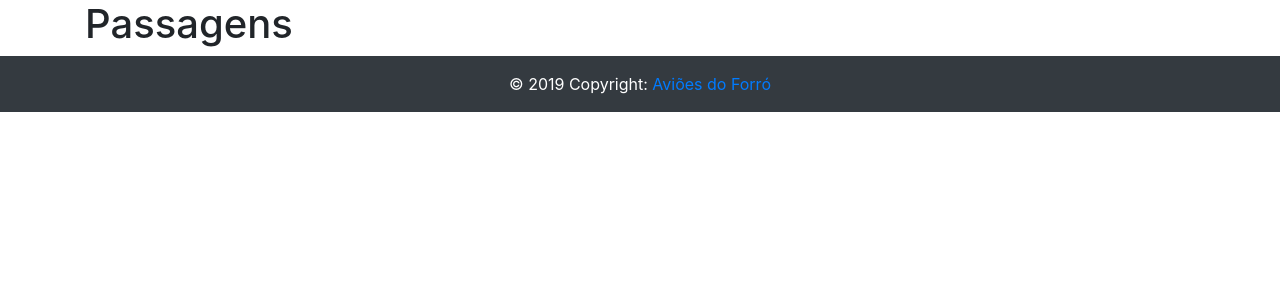
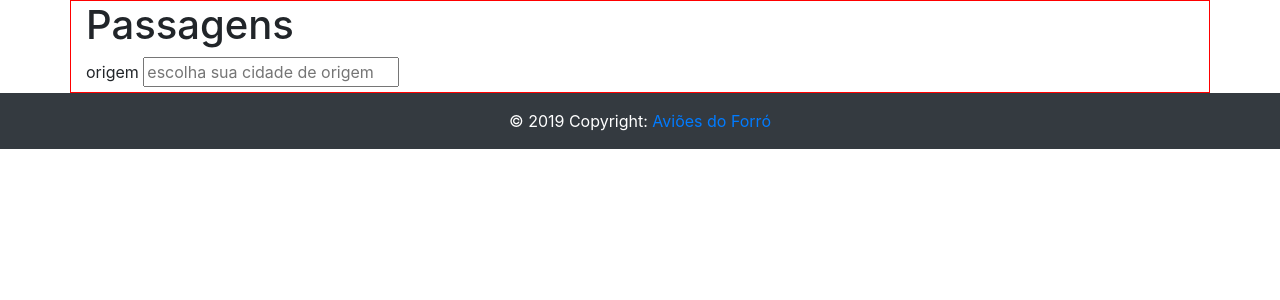
Before and after one commit to DenisCardoso97/TRAB_ProgWEB, a PHP site: page /passagens.php in a window 1280 px wide. Shown: the part 76-376 px from the top of the page. Run offline with PHP 8.4, Linux system fonts and the light colour scheme.

Commit message:
algumas modificações

```diff
--- a/login.php
+++ b/login.php
@@ -60,8 +60,11 @@
                     </div>
                     <button type="submit" class="btn btn-success btn-block">Entrar</button>
 
-                    <div clas>
+                    <div>
                         <span>Não é cadastrado? <a href="cadastrar.php">Cadastre-se</a></span>
+                    </div>
+                    <div  style="margin-top: 60px; color: #e6e8e1; display: flex; justify-content: flex-end">
+                        <span><a href="#">Esqueceu a senha ?</a></span>
                     </div>
                 </form>
                 <!-- /fim form -->
--- a/passagens.php
+++ b/passagens.php
@@ -3,7 +3,16 @@
 <html>
 <?php include("includes/head.php"); ?>
 <head>
+    <meta>
 	<title>Passagens</title>
+
+    <link rel="stylesheet" href="https://stackpath.bootstrapcdn.com/bootstrap/4.3.1/css/bootstrap.min.css" integrity="sha384-ggOyR0iXCbMQv3Xipma34MD+dH/1fQ784/j6cY/iJTQUOhcWr7x9JvoRxT2MZw1T" crossorigin="anonymous">
+
+    <style>
+        .container {
+            border: 1px solid red;
+        }
+    </style>
 </head>
 <body>
     <!-- Header das páginas -->
@@ -13,11 +22,14 @@
 
 	<div class="container">
         <h1>Passagens</h1>
-        <div>
-            <form>
-            </form>
+        <div id="campos">
+            <label for="">origem</label>
+            <input type="text" placeholder="escolha sua cidade de origem">
         </div>
     </div>
+
+
+
     <script src="https://code.jquery.com/jquery-3.3.1.slim.min.js"
     integrity="sha384-q8i/X+965DzO0rT7abK41JStQIAqVgRVzpbzo5smXKp4YfRvH+8abtTE1Pi6jizo" crossorigin="anonymous"></script>
     <script src="https://cdnjs.cloudflare.com/ajax/libs/popper.js/1.14.7/umd/popper.min.js"
```
Also changed, not shown: website.db (added).
